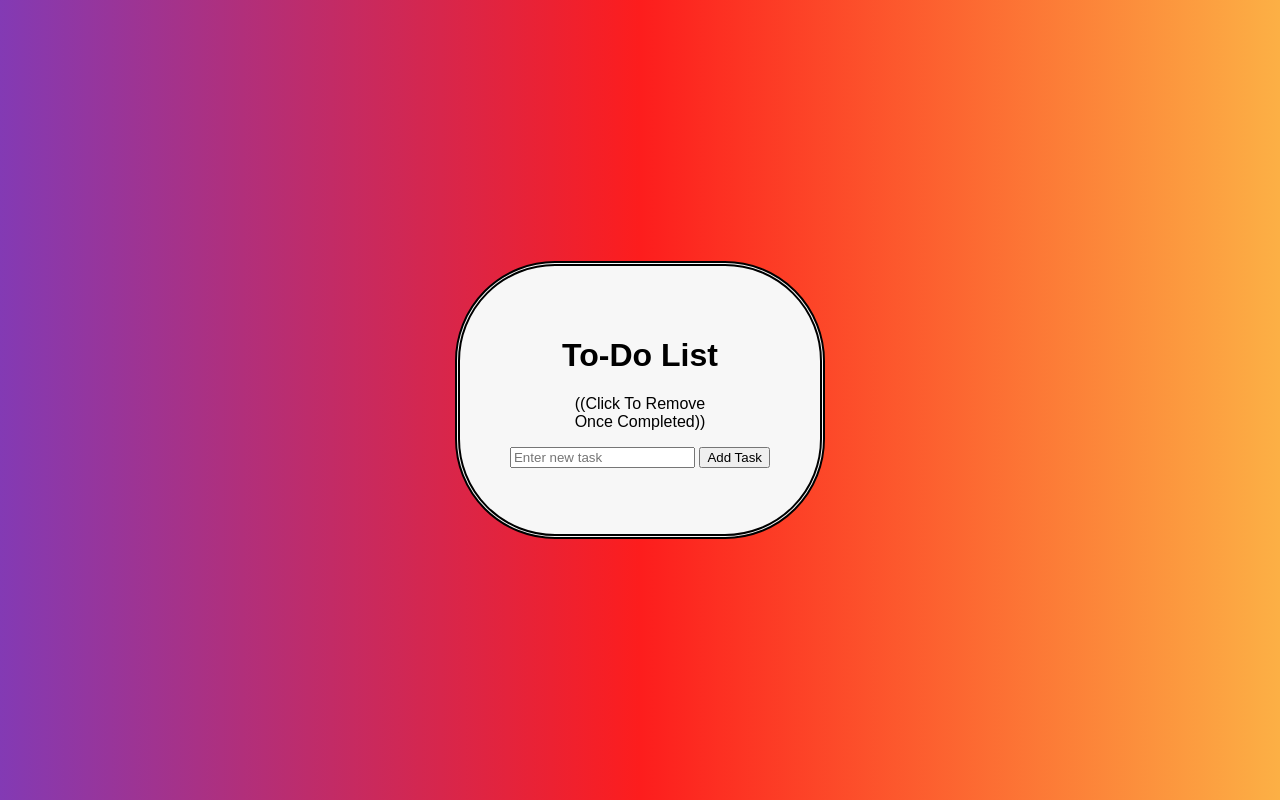
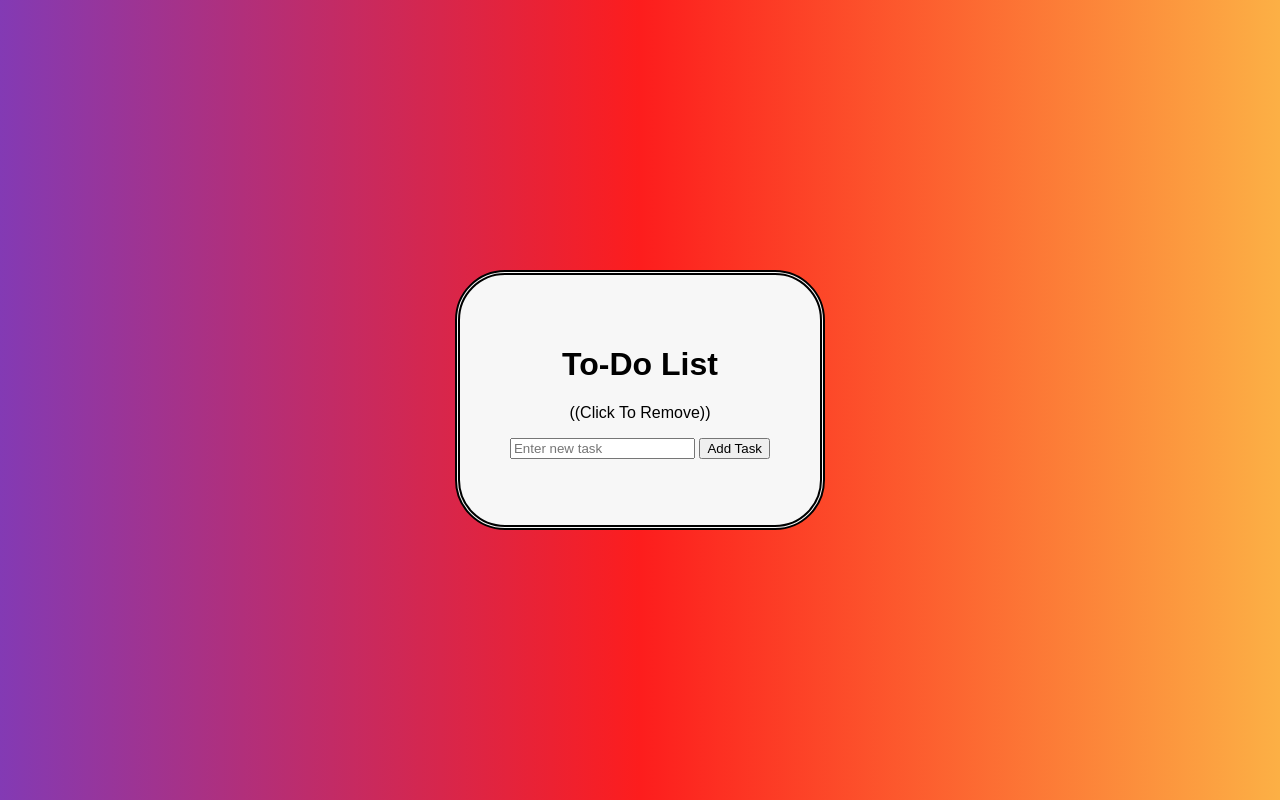
Before and after one commit to WebChefDev/ToDoList, a plain HTML site: page index.html in a window 1280 px wide. Drawn offline with Linux system fonts and the light colour scheme.

Commit message:
updated styling

```diff
--- a/index.html
+++ b/index.html
@@ -7,7 +7,7 @@
 <body>
     <div class="container">
         <h1>To-Do List</h1>
-        <p>((Click To Remove<br>Once Completed))</p>
+        <p>((Click To Remove))</p>
         <input type="text" id="taskInput" placeholder="Enter new task">
         <button id="addTaskBtn">Add Task</button>
             <div class="internalContainer">
--- a/styles.css
+++ b/styles.css
@@ -16,7 +16,7 @@ li {
     padding: 50px;
     border-width: thick;
     border-style:double;
-    border-radius: 100px;
+    border-radius: 50px;
     background-color: #f7f7f7;
 }
 
```
